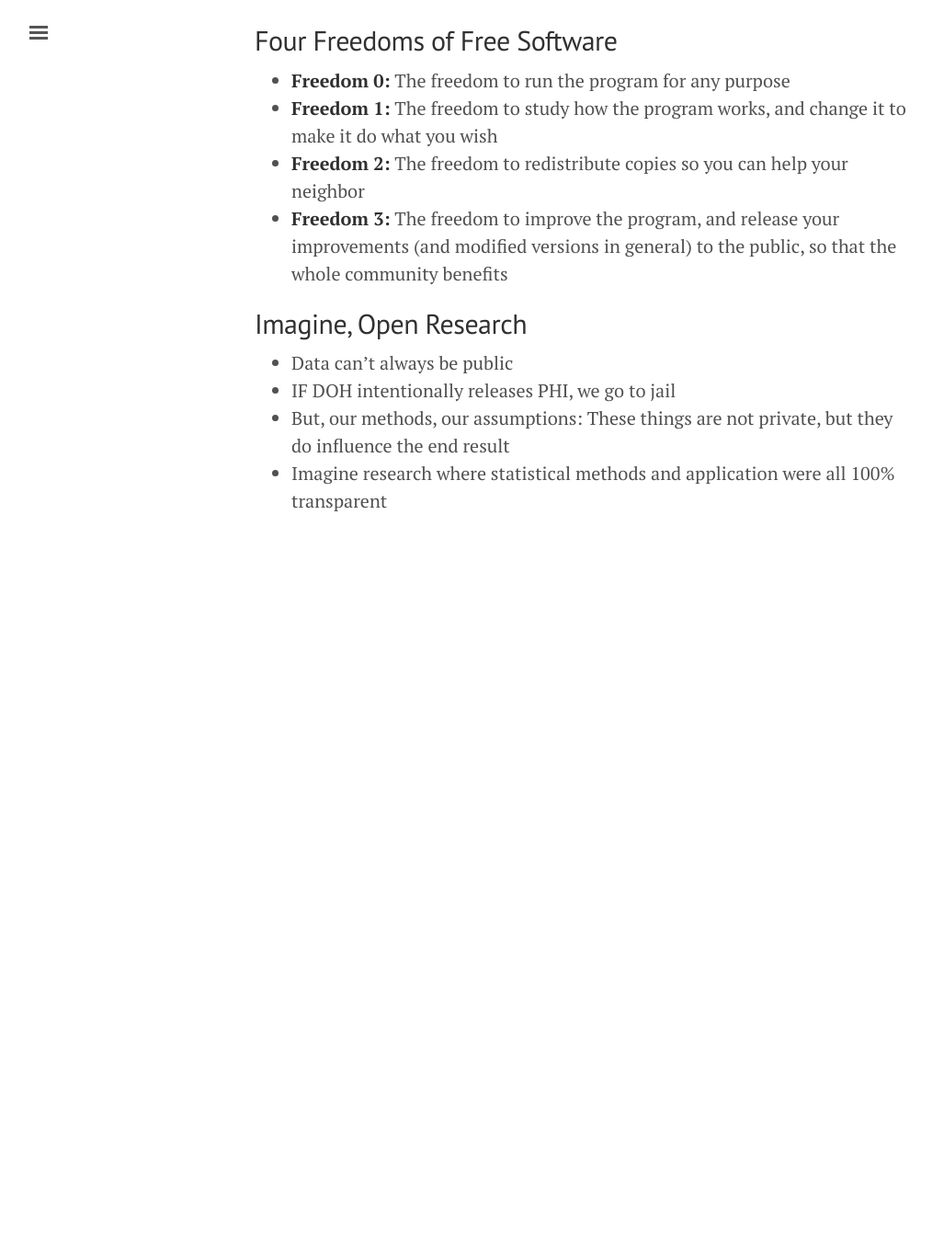
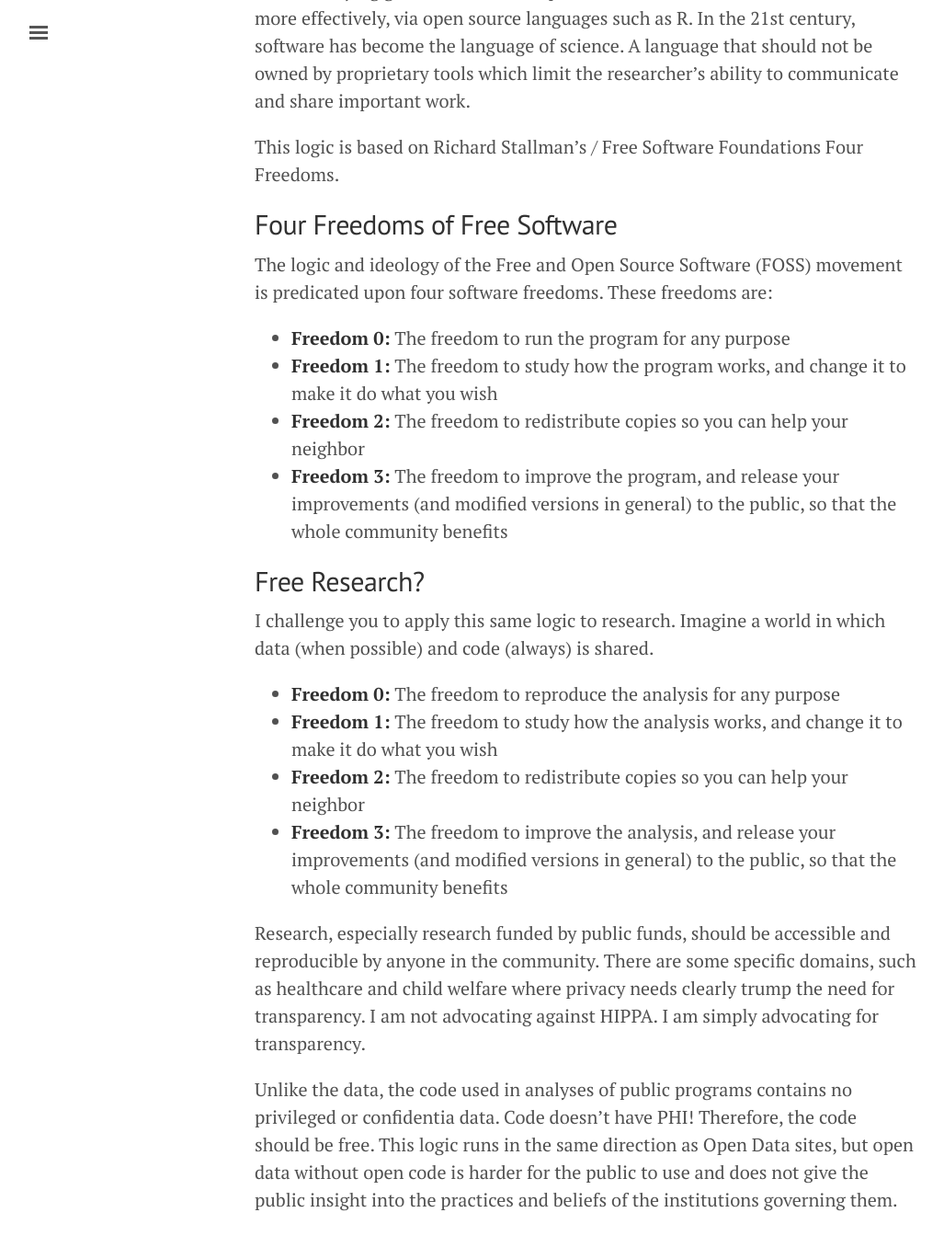
Before and after one commit to ajstamm/titanic, a Jekyll site: the page built from four-freedoms.md, in a window 1280 px wide and 1400 px high, scrolled down 535 px. Shown: the top 1356 px of the window at 92% size, without its empty margins (3-1030 px from the left). Built offline with Jekyll 4.4.1, drawn with Linux system fonts in a browser that asks for light colours; before the commit the page ends 1175 px from its top, so only the background shows below that; some of the changed text lies outside the part shown.

Commit message:
QUICK rewrite of the four freedoms page.

```diff
--- a/four-freedoms.md
+++ b/four-freedoms.md
@@ -11,22 +11,45 @@ title: Four Freedoms
 </div>
 <br />
 
-TODO: Turn this into a slideshow too.
+The underlying goal of this workshop is to enable researchers to
+communicate more effectively, via open source languages such as R. In
+the 21st century, software has become the language of science. A
+language that should not be owned by proprietary tools which limit the
+researcher's ability to communicate and share important work.
+
+This logic is based on Richard Stallman's / Free Software Foundations
+Four Freedoms.
 
 ## Four Freedoms of Free Software
+
+The logic and ideology of the Free and Open Source Software (FOSS)
+movement is predicated upon four software freedoms. These freedoms
+are:
 
 - **Freedom 0:** The freedom to run the program for any purpose
 - **Freedom 1:** The freedom to study how the program works, and change it to make it do what you wish
 - **Freedom 2:** The freedom to redistribute copies so you can help your neighbor
-- **Freedom 3:** The freedom to improve the program, and release your
-  improvements (and modified versions in general) to the public, so
-  that the whole community benefits
+- **Freedom 3:** The freedom to improve the program, and release your improvements (and modified versions in general) to the public, so that the whole community benefits
 
-## Imagine, Open Research
+## Free Research?
 
-- Data can't always be public
-- IF DOH intentionally releases PHI, we go to jail
-- But, our methods, our assumptions: These things are not private, but
-  they do influence the end result
-- Imagine research where statistical methods and application were all
-  100% transparent
+I challenge you to apply this same logic to research. Imagine a world
+in which data (when possible) and code (always) is shared.
+
+- **Freedom 0:** The freedom to reproduce the analysis for any purpose
+- **Freedom 1:** The freedom to study how the analysis works, and change it to make it do what you wish
+- **Freedom 2:** The freedom to redistribute copies so you can help your neighbor
+- **Freedom 3:** The freedom to improve the analysis, and release your improvements (and modified versions in general) to the public, so that the whole community benefits
+
+Research, especially research funded by public funds, should be
+accessible and reproducible by anyone in the community. There are some
+specific domains, such as healthcare and child welfare where privacy
+needs clearly trump the need for transparency. I am not advocating
+against HIPPA. I am simply advocating for transparency.
+
+Unlike the data, the code used in analyses of public programs contains
+no privileged or confidentia data. Code doesn't have PHI! Therefore,
+the code should be free. This logic runs in the same direction as Open
+Data sites, but open data without open code is harder for the public
+to use and does not give the public insight into the practices and
+beliefs of the institutions governing them.
```
